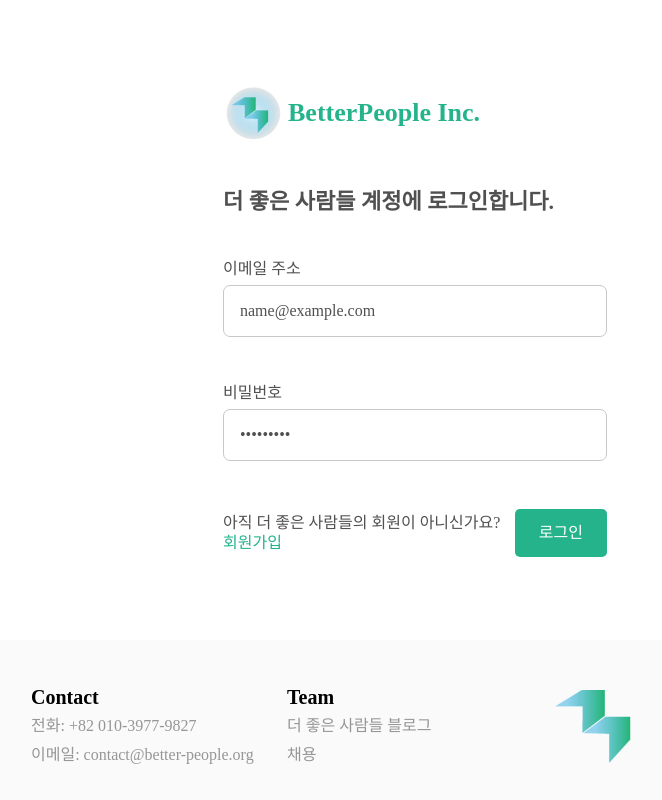
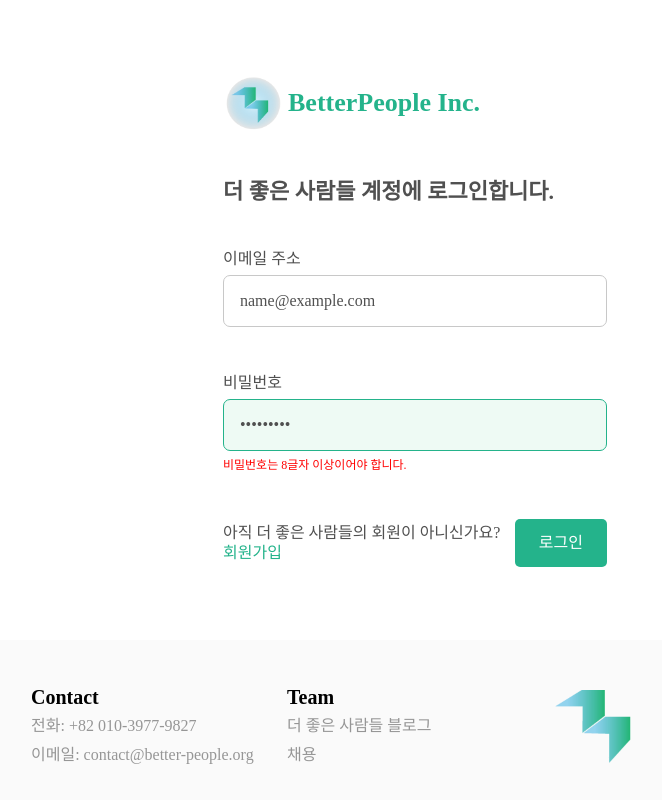
Before and after one commit to Raypark-betterpeople/betterpeople-frontend, a React (Create React App) app: page /login in a window 1280 px wide. Both pictures are taken after typing "name@example.com", "Sample123" into the empty fields and a click on the button "로그인". Shown: the top 800 px of the page, without its empty margins (225-887 px from the left). Built offline with nearby package versions, Linux system fonts and the light colour scheme.

Commit message:
logim mutation 생성 및 FormError 컴포넌트

```diff
--- a/package.json
+++ b/package.json
@@ -12,6 +12,7 @@
     "@types/react": "^17.0.38",
     "@types/react-dom": "^17.0.11",
     "@types/styled-components": "^5.1.19",
+    "apollo": "^2.33.9",
     "graphql": "^16.2.0",
     "react": "^17.0.2",
     "react-dom": "^17.0.2",
--- /dev/null
+++ b/src/components/form-error.tsx
@@ -0,0 +1,17 @@
+import React from "react";
+import styled from "styled-components";
+
+interface IFormError {
+  errorMessage: string | any;
+}
+
+const ErrorFont = styled.span`
+    color: red;
+    font-size: 12px;
+    display: inline-block;
+    margin-top: 0.5rem;
+`;
+
+export const FormError: React.FC<IFormError> = ({ errorMessage }) => {
+  return <ErrorFont>{errorMessage}</ErrorFont>;
+};
--- a/src/pages/footer.tsx
+++ b/src/pages/footer.tsx
@@ -41,6 +41,7 @@ const Font = styled.p<{
   fontSize: string;
   fontWeight?: string;
   fontColor?: string;
+  hover? : string
 }>`
   font-size: ${(props) => props.fontSize};
   font-weight: ${(props) => props.fontWeight};
--- a/src/pages/login.tsx
+++ b/src/pages/login.tsx
@@ -1,8 +1,23 @@
+import { gql, useMutation } from "@apollo/client";
 import React from "react";
 import { useForm } from "react-hook-form";
 import { Link } from "react-router-dom";
 import styled from "styled-components";
+import { FormError } from "../components/form-error";
 import AroundLogo from "../images/around_logo.png";
+
+const LOGIN_MUTATION = gql`
+  mutation LoginMutation($email: String!, $password:String!) {
+    Login(input: {
+      email: $email,
+      password: $password
+    }) {
+      ok
+      error
+      token
+    }
+  }
+`
 
 const Section = styled.div`
   width: 100vw;
@@ -93,12 +108,19 @@ interface IForm {
 export const Login = () => {
   const {
     register,
-    watch,
+    getValues,
     handleSubmit,
     formState: { errors },
   } = useForm<IForm>();
+  const [loginMutation] = useMutation(LOGIN_MUTATION)
   const onSubmit = () => {
-    console.log(watch("email"));
+    const {email, password} = getValues();
+    loginMutation({
+      variables: {
+        email,
+        password
+      }
+    })
   };
   return (
     <Section>
@@ -128,17 +150,22 @@ export const Login = () => {
         </Font>
         <Input
           style={{ boxSizing: "border-box" }}
-          {...register("email", { required: true })}
+          {...register("email", { required: "이메일은 필수 항목입니다." })}
           type="email"
+          required
         />
+        {errors.email?.message && <FormError errorMessage={errors.email?.message} />}
         <Font fontSize="16px" fontColor="rgb(80,80,80)" marginTop="3rem">
           비밀번호
         </Font>
         <Input
           style={{ boxSizing: "border-box" }}
-          {...register("password", { required: true })}
+          {...register("password", { required: "비밀번호는 필수 항목입니다.", minLength: 10 })}
           type="password"
+          required
         />
+        {errors.password?.message && <FormError errorMessage={errors.password?.message} />}
+        {errors.password?.type === 'minLength' && <FormError errorMessage="비밀번호는 8글자 이상이어야 합니다." />}
         <Seperate>
           <div>
             <Font fontSize="16px" fontColor="rgb(80,80,80)">
```
Also changed, not shown: 1 other file (tests, documents, lock files or other folders).
